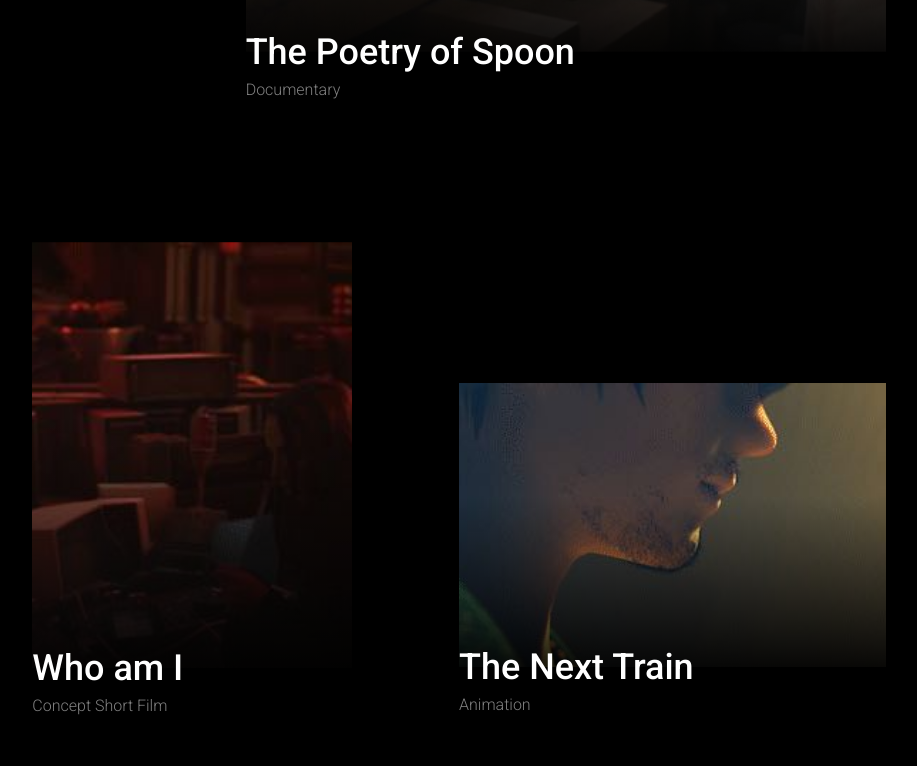
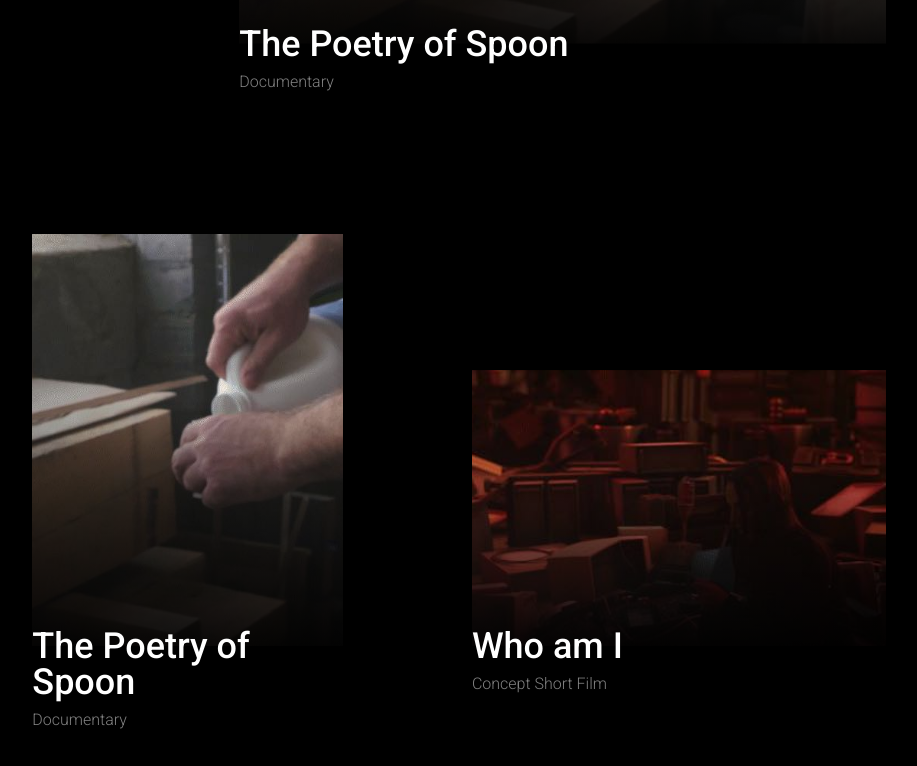
Before and after one commit to LihaoWang/creative-502, a plain HTML site: page index.html in a window 1280 px wide. Shown: the part 1990-2756 px from the top of the page, without its empty margins (181-1098 px from the left). Drawn offline with nearby package versions, Linux system fonts and the light colour scheme; a web font is replaced by a local one.

Commit message:
test push

```diff
--- a/index.html
+++ b/index.html
@@ -242,6 +242,28 @@
                 <ul>
                   <li class="pht">
                     <img
+                      src="./images/The Poetry of Spoon.jpg"
+                      alt=""
+                      data-animated="./images/The Poetry of Spoon.gif"
+                      data-static="./images/The Poetry of Spoon.jpg"
+                      class="hov-anim"
+                    />
+                  </li>
+                  <li class="tit">The Poetry of Spoon</li>
+                  <li class="tip">Documentary</li>
+                </ul>
+              </a>
+            </li>
+            <li
+              class="pack item"
+              data-aos="fade-up"
+              data-aos-anchor-placement="top-center"
+              data-aos-offset="-56"
+            >
+              <a href="./celsius.html">
+                <ul>
+                  <li class="pht">
+                    <img
                       src="./images/Who am I.jpg"
                       alt=""
                       data-animated="./images/Who am I.gif"
```
